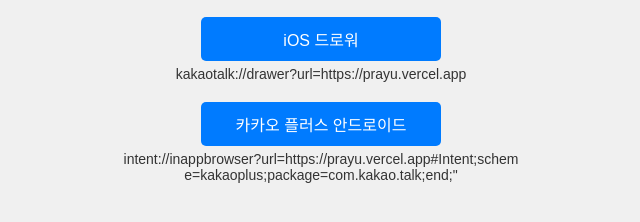
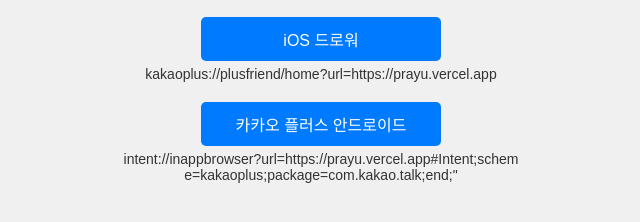
Before and after one commit to TeamVisioneer/Test-Ci, a website: page index.html in a window 1280 px wide. Shown: the part 434-656 px from the top of the page, 319-959 px from the left. Drawn offline with Linux system fonts and the light colour scheme.

Commit message:
test: kakaotalk-home/drawer

```diff
--- a/index.html
+++ b/index.html
@@ -78,11 +78,13 @@
       </div>
       <!-- Add this line to show the link text below the button -->
       <div class="button-component">
-        <a href="kakaotalk://drawer?url=https://prayu.vercel.app" class="btn"
+        <a
+          href="kakaoplus://plusfriend/home?url=https://prayu.vercel.app"
+          class="btn"
           >iOS 드로워
         </a>
         <div class="link-text">
-          kakaotalk://drawer?url=https://prayu.vercel.app
+          kakaoplus://plusfriend/home?url=https://prayu.vercel.app
         </div>
       </div>
       <div class="button-component">
```
